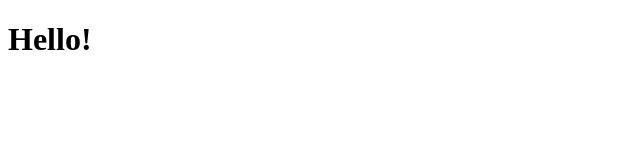
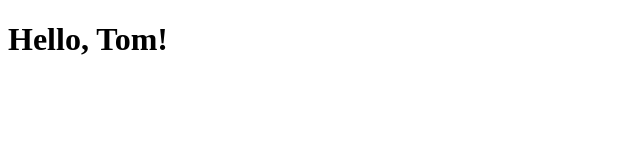
Before and after one commit to tholmes59/clearbit-marketing-page-exercise, a website: page index.html in a window 1280 px wide. Shown: the whole page, without its empty margins (0-640 px from the left). Drawn offline with Linux system fonts and the light colour scheme.

```diff
--- a/index.html
+++ b/index.html
@@ -7,6 +7,6 @@
     <link href="/css/style.css" rel="stylesheet">
   </head>
   <body>
-      <h1>Hello!</h1>
+      <h1>Hello, Tom!</h1>
   </body>
 </html>
```
Also changed, not shown: package.json (added, +23 -0 lines), 2 other files.
